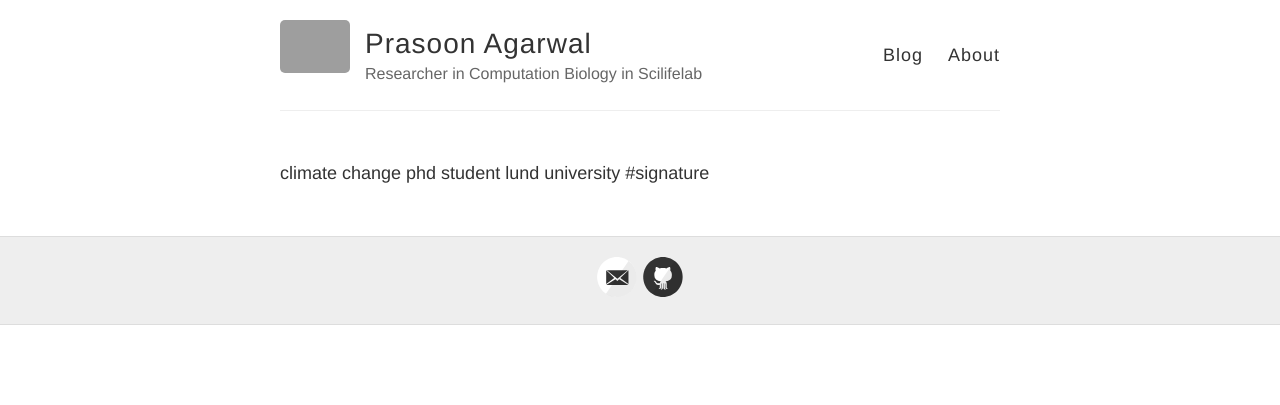
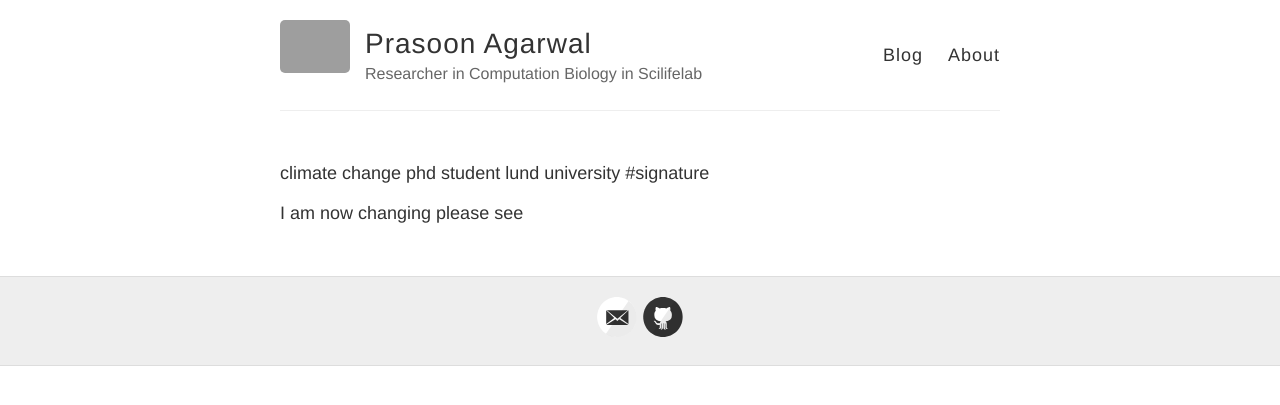
Before and after one commit to prasoon2012/prasoon2012.github.io, a Jekyll site: the page built from 2019-11-13-hello-you-back.md, in a window 1280 px wide. Shown: the top 405 px of the page. Built offline with Jekyll 4.4.1, drawn with Linux system fonts in a browser that asks for light colours; our own code applies the rules of GitHub Pages for plain Markdown files; grey boxes are pictures that could not be loaded.

Commit message:
I changed it now

```diff
--- a/2019-11-13-hello-you-back.md
+++ b/2019-11-13-hello-you-back.md
@@ -1,3 +1,5 @@
 climate change
 phd student lund university
 #signature
+
+I am now changing please see
```
